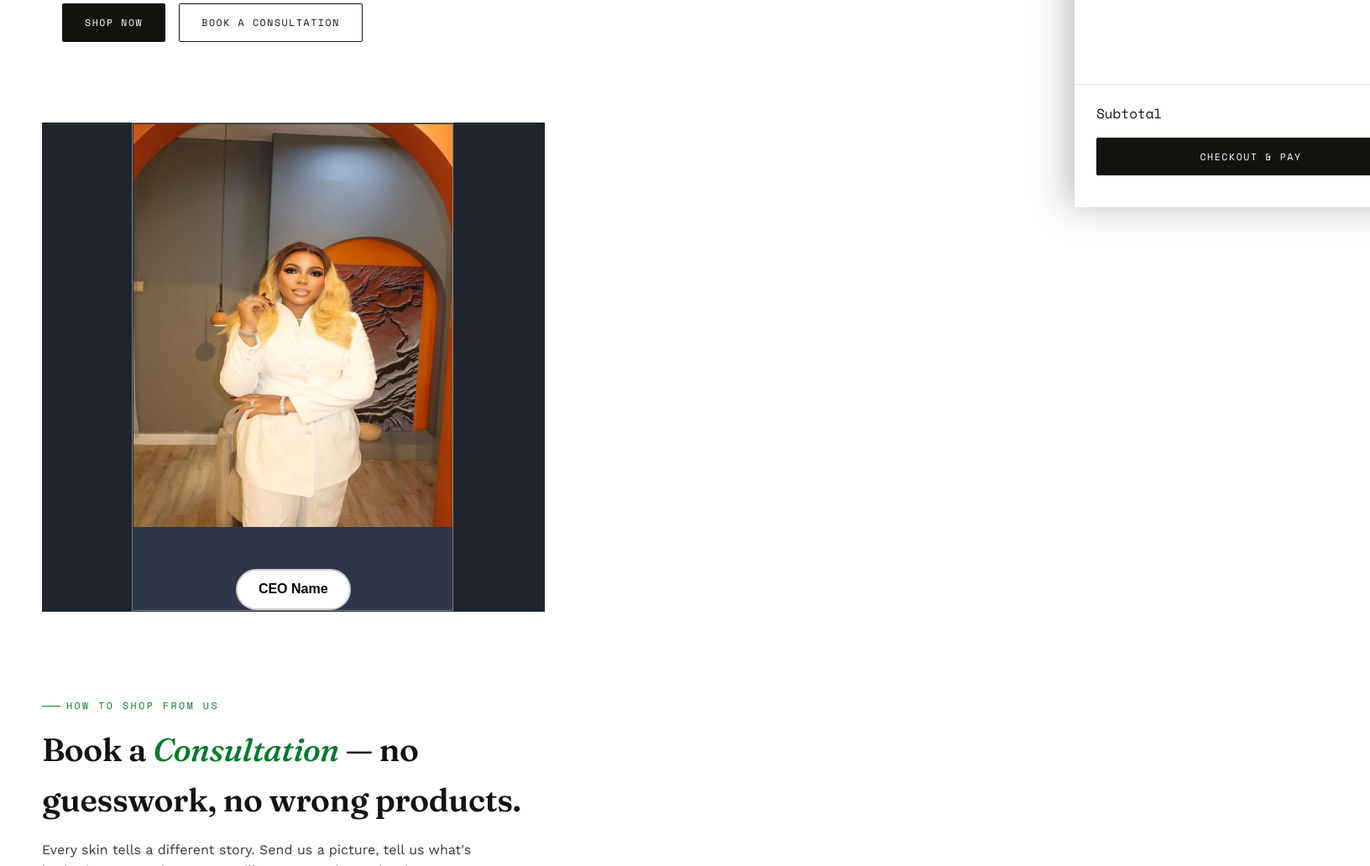
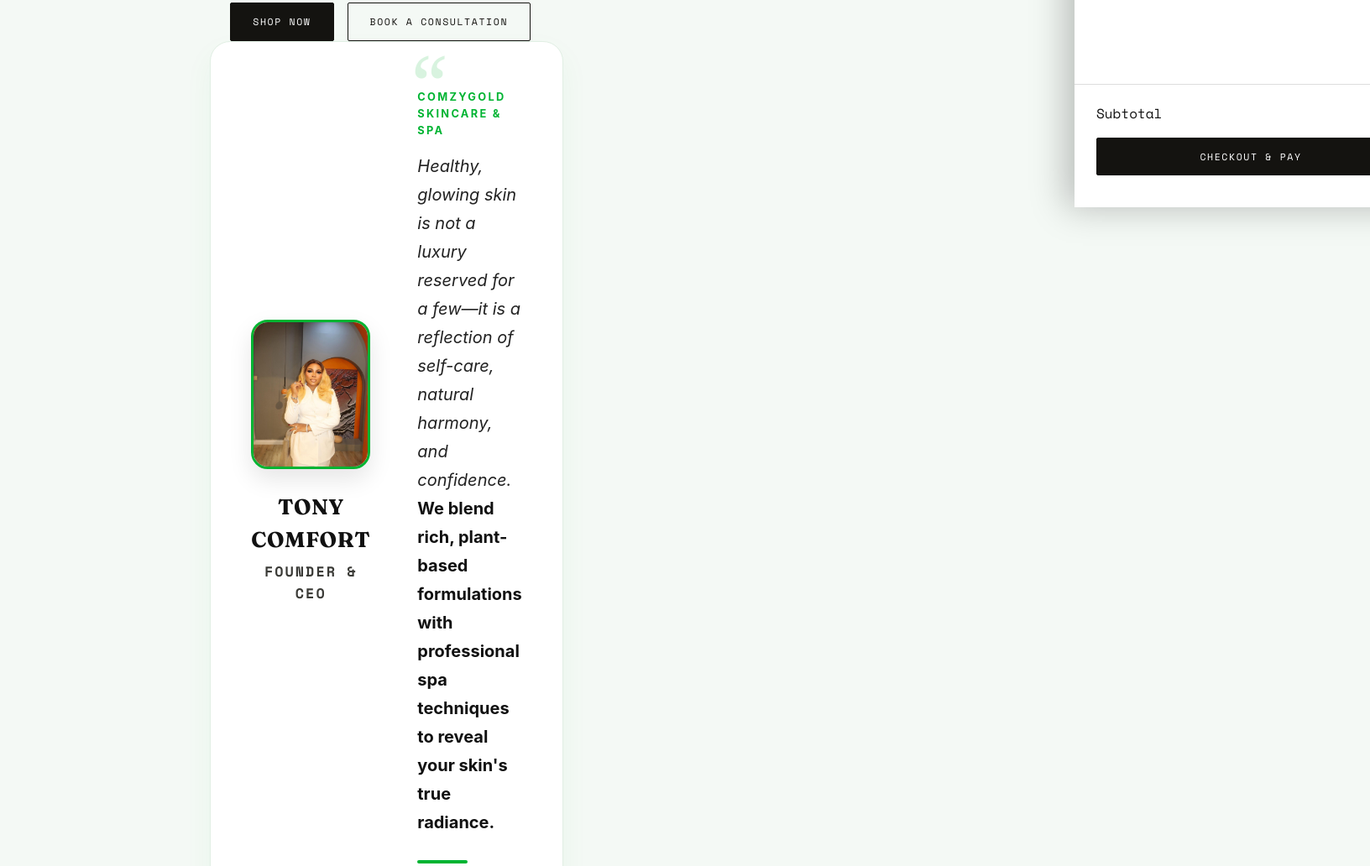
Before and after one commit to RocketIctsolution/comzygoldskincare, a plain HTML site: page index.html in a window 1280 px wide. Shown: the part 553-1585 px from the top of the page at 84% size, 1632 px wide, since content can reach past the window. Drawn offline with nearby package versions, Linux system fonts and the light colour scheme; no server answers.

Commit message:
Create founder section with profile and quote
Added founder section with profile image, name, title, and quote content.

```diff
--- a/index.html
+++ b/index.html
@@ -234,33 +234,186 @@
     <a href="#shop" class="btn btn-solid">Shop Now</a>
     <a href="#consult" class="btn btn-outline">Book a Consultation</a>
   </div>
-</div>
-  <section id="consult">
-  <table border="0" cellpadding="20" cellspacing="0" width="100%" bgcolor="#1f242d">
-    <tr>
-      <td align="center" valign="middle">
+</div><!DOCTYPE html>
+<html lang="en">
+<head>
+  <meta charset="UTF-8" />
+  <meta name="viewport" content="width=device-width, initial-scale=1.0" />
+  <title>ComzyGold Skincare - Founder Section</title>
+  <style>
+    /* Reset & Base Styles */
+    * {
+      box-sizing: border-box;
+      margin: 0;
+      padding: 0;
+    }
 
-        <table border="1" cellpadding="12" cellspacing="0" bgcolor="#2d3748">
-          <tr>
-            <td align="center">
+    body {
+      font-family: -apple-system, BlinkMacSystemFont, 'Segoe UI', Roboto, Helvetica, Arial, sans-serif;
+      background-color: #f4f9f5; /* Subtle organic green tint */
+      color: #111111;
+      display: flex;
+      justify-content: center;
+      align-items: center;
+      min-height: 100vh;
+      padding: 3rem 1.5rem;
+    }
 
-              <!-- CEO Photo -->
-              <img src="b30ce6ab-1290-4796-b571-b4627b9b8a0d.jpg" alt="CEO Photo" width="380" height="480" />
+    /* Founder Section Card */
+    .founder-hero {
+      max-width: 1050px;
+      width: 100%;
+      background-color: #ffffff;
+      border-radius: 1.5rem;
+      padding: 3.5rem 3rem;
+      border: 1px solid #e1efe4;
+      box-shadow: 0 15px 35px rgba(0, 180, 50, 0.05);
+      display: flex;
+      flex-direction: column;
+      gap: 3.5rem;
+    }
 
-              <br /><br />
+    @media (min-width: 800px) {
+      .founder-hero {
+        flex-direction: row;
+        align-items: center;
+      }
+    }
 
-              <!-- Round Green Hover Name Button -->
-              <a href="#" onmouseover="this.style.backgroundColor='#10b981'; this.style.borderColor='#10b981';" onmouseout="this.style.backgroundColor='#ffffff'; this.style.borderColor='#cccccc';" style="display: inline-block; padding: 10px 25px; background-color: #ffffff; color: #000000; border: 2px solid #cccccc; border-radius: 50px; text-decoration: none; font-weight: bold; font-family: sans-serif;">
-                CEO Name
-              </a>
+    /* Founder Image & Meta Info */
+    .founder-profile {
+      flex: 1;
+      display: flex;
+      flex-direction: column;
+      align-items: center;
+      text-align: center;
+    }
 
-            </td>
-          </tr>
-        </table>
+    .image-wrapper {
+      position: relative;
+      width: 100%;
+      max-width: 320px;
+      aspect-ratio: 4 / 5;
+      border-radius: 1.25rem;
+      overflow: hidden;
+      box-shadow: 0 12px 28px rgba(0, 0, 0, 0.1);
+      margin-bottom: 1.5rem;
+      border: 3px solid #00b432; /* Vibrant Brand Organic Green */
+    }
 
-      </td>
-    </tr>
-  </table>
+    .image-wrapper img {
+      width: 100%;
+      height: 100%;
+      object-fit: cover;
+      display: block;
+      transition: transform 0.5s ease;
+    }
+
+    .image-wrapper:hover img {
+      transform: scale(1.03);
+    }
+
+    .founder-name {
+      font-size: 1.6rem;
+      font-weight: 800;
+      color: #111111; /* Pure Black from logo */
+      letter-spacing: 0.02em;
+      text-transform: uppercase;
+      margin-bottom: 0.25rem;
+    }
+
+    .founder-title {
+      font-size: 0.9rem;
+      color: #00b432; /* Brand Green */
+      font-weight: 700;
+      letter-spacing: 0.12em;
+      text-transform: uppercase;
+    }
+
+    /* Quote Content */
+    .founder-content {
+      flex: 1.4;
+      display: flex;
+      flex-direction: column;
+      justify-content: center;
+      position: relative;
+    }
+
+    .quote-icon {
+      font-size: 6rem;
+      line-height: 1;
+      font-family: Georgia, serif;
+      color: #00b432;
+      opacity: 0.15;
+      position: absolute;
+      top: -3.5rem;
+      left: -0.5rem;
+      user-select: none;
+      z-index: 0;
+    }
+
+    .brand-tag {
+      font-size: 0.8rem;
+      text-transform: uppercase;
+      letter-spacing: 0.18em;
+      font-weight: 700;
+      color: #00b432;
+      margin-bottom: 1rem;
+      z-index: 1;
+    }
+
+    .quote-text {
+      position: relative;
+      font-size: 1.25rem;
+      line-height: 1.7;
+      color: #222222;
+      font-weight: 400;
+      font-style: italic;
+      z-index: 1;
+      margin-bottom: 1.75rem;
+    }
+
+    .quote-text strong {
+      color: #111111;
+      font-weight: 700;
+      font-style: normal;
+    }
+
+    .green-accent {
+      width: 60px;
+      height: 4px;
+      background-color: #00b432;
+      border-radius: 2px;
+    }
+  </style>
+</head>
+<body>
+
+  <section class="founder-hero">
+    <!-- Profile Image & Meta -->
+    <div class="founder-profile">
+      <div class="image-wrapper">
+        <img src="b30ce6ab-1290-4796-b571-b4627b9b8a0d.jpg" alt="Tony Comfort - Founder & CEO of ComzyGold Skincare" />
+      </div>
+      <div class="founder-meta">
+        <h3 class="founder-name">Tony Comfort</h3>
+        <p class="founder-title">Founder & CEO</p>
+      </div>
+    </div>
+
+    <!-- Quote Content -->
+    <div class="founder-content">
+      <span class="quote-icon" aria-hidden="true">&ldquo;</span>
+      <span class="brand-tag">ComzyGold Skincare & Spa</span>
+      <blockquote class="quote-text">
+        Healthy, glowing skin is not a luxury reserved for a few—it is a reflection of self-care, natural harmony, and confidence. <strong>We blend rich, plant-based formulations with professional spa techniques to reveal your skin's true radiance.</strong>
+      </blockquote>
+      <div class="green-accent"></div>
+    </div>
+  </section>
+
+</body>
+</html>
 </section>
       <div class="founder-copy">
         <span class="eyebrow">How to shop from us</span>
```
